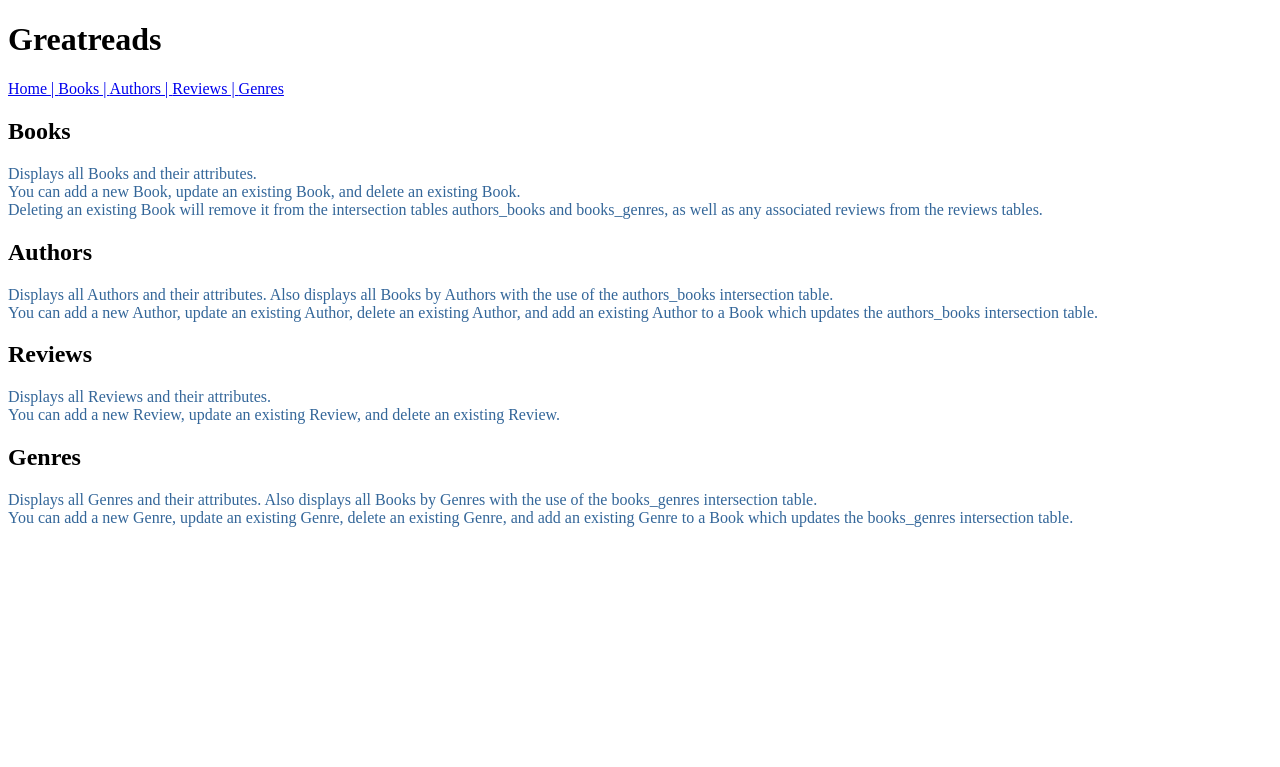
After one commit to spencerlwahlstrom/greatreads, a Flask app: page /index.html in a window 1280 px wide. The commit adds this page. Shown: the top 767 px of the page. Run offline with Flask 2, Linux system fonts and the light colour scheme; some libraries are stand-ins or nearby versions.

Commit message:
update navbar, update / route, create index.html with descriptions

```diff
--- a/app.py
+++ b/app.py
@@ -25,7 +25,12 @@ mysql = MySQL(app)
 # Routes
 @app.route("/")
 def root():
-    return render_template("layout.html")
+    return render_template("index.html")
+
+# TODO: delete this route (placeholder for submission Project Step 3)
+@app.route("/index.html")
+def index():
+    return render_template("index.html")
 
 @app.route("/books")
 def books():
@@ -187,4 +192,4 @@ def authors():
 
 # Listener
 if __name__ == "__main__":
-    app.run(port=8337, debug=True)
+    app.run(port=56879, debug=True)
--- /dev/null
+++ b/templates/index.html
@@ -0,0 +1,42 @@
+{% extends "layout.html" %}
+{% block title %}Home{% endblock %}
+{% block head %}
+    {{ super() }}
+{% endblock %}
+{% block content %}
+    <h2>Books</h2>
+    <p class="important">
+        Displays all Books and their attributes.
+        <br>
+        You can add a new Book, update an existing Book,
+        and delete an existing Book.
+        <br>
+        Deleting an existing Book will remove it
+        from the intersection tables authors_books and books_genres,
+        as well as any associated reviews from the reviews tables.
+    </p>
+
+    <h2>Authors</h2>
+    <p class="important">
+        Displays all Authors and their attributes. Also displays all Books by Authors with the use of the authors_books intersection table.
+        <br>
+        You can add a new Author, update an existing Author, delete an existing Author,
+        and add an existing Author to a Book which updates the authors_books intersection table.
+    </p>
+
+    <h2>Reviews</h2>
+    <p class="important">
+        Displays all Reviews and their attributes.
+        <br>
+        You can add a new Review, update an existing Review, and delete an existing Review.
+    </p>
+
+    <h2>Genres</h2>
+    <p class="important">
+        Displays all Genres and their attributes. Also displays all Books by Genres with the use of the books_genres intersection table.
+        <br>
+        You can add a new Genre, update an existing Genre, delete an existing Genre,
+        and add an existing Genre to a Book which updates the books_genres intersection table.
+    </p>
+
+{% endblock %}
--- a/templates/layout.html
+++ b/templates/layout.html
@@ -10,10 +10,10 @@
         <div id="header">{% block header %}{% endblock %}<h1>Greatreads</h1></div>
         <div class = "topnav">
             {% block navbar %}
-                <a href="/">Home</a>
-                <a href="/books">Books</a>
-                <a href="/authors">Authors</a>
-                <a href="/reviews">Reviews</a>
+                <a href="/">Home | </a>
+                <a href="/books">Books | </a>
+                <a href="/authors">Authors | </a>
+                <a href="/reviews">Reviews | </a>
                 <a href="/genres">Genres</a>
             {% endblock %}
         </div>
```
